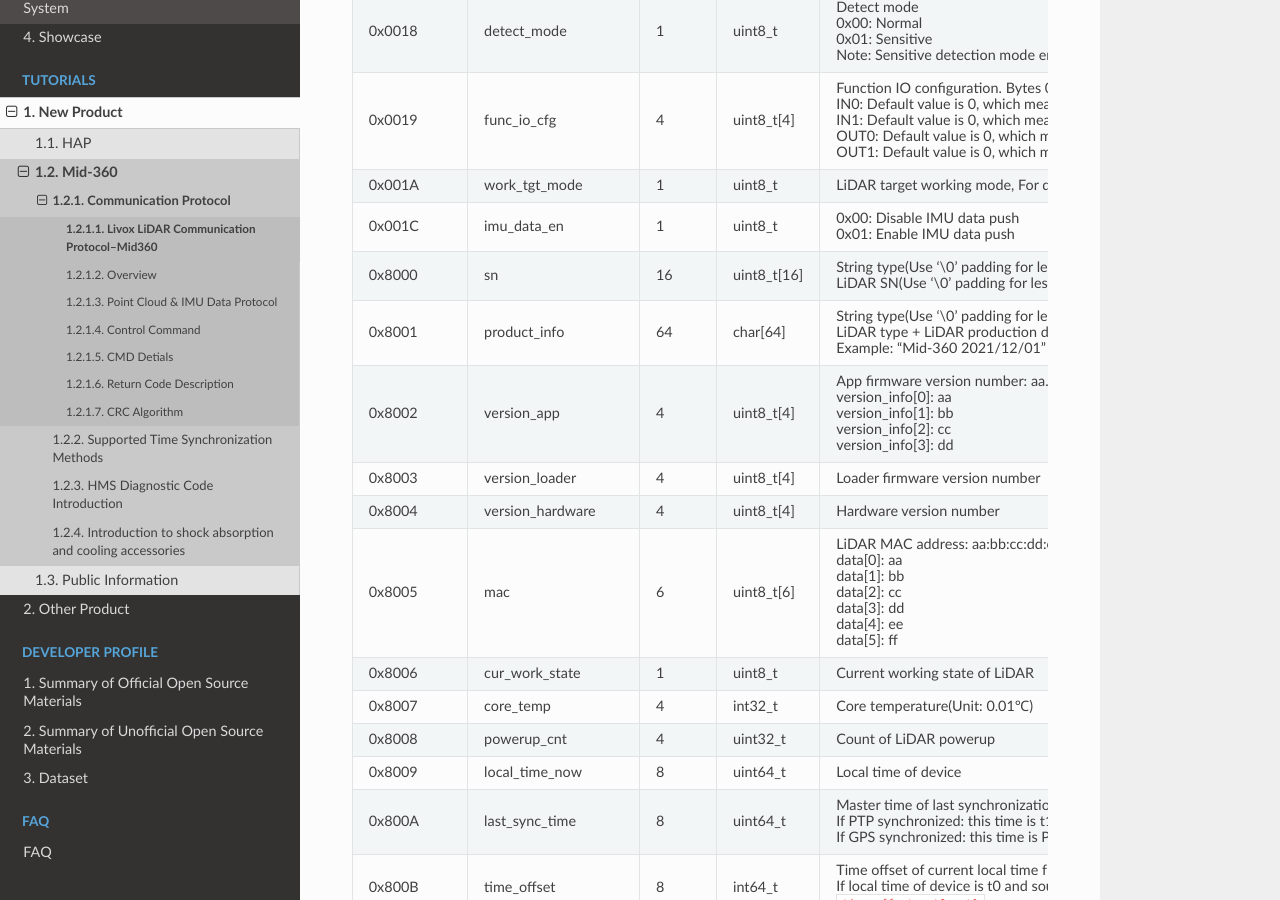
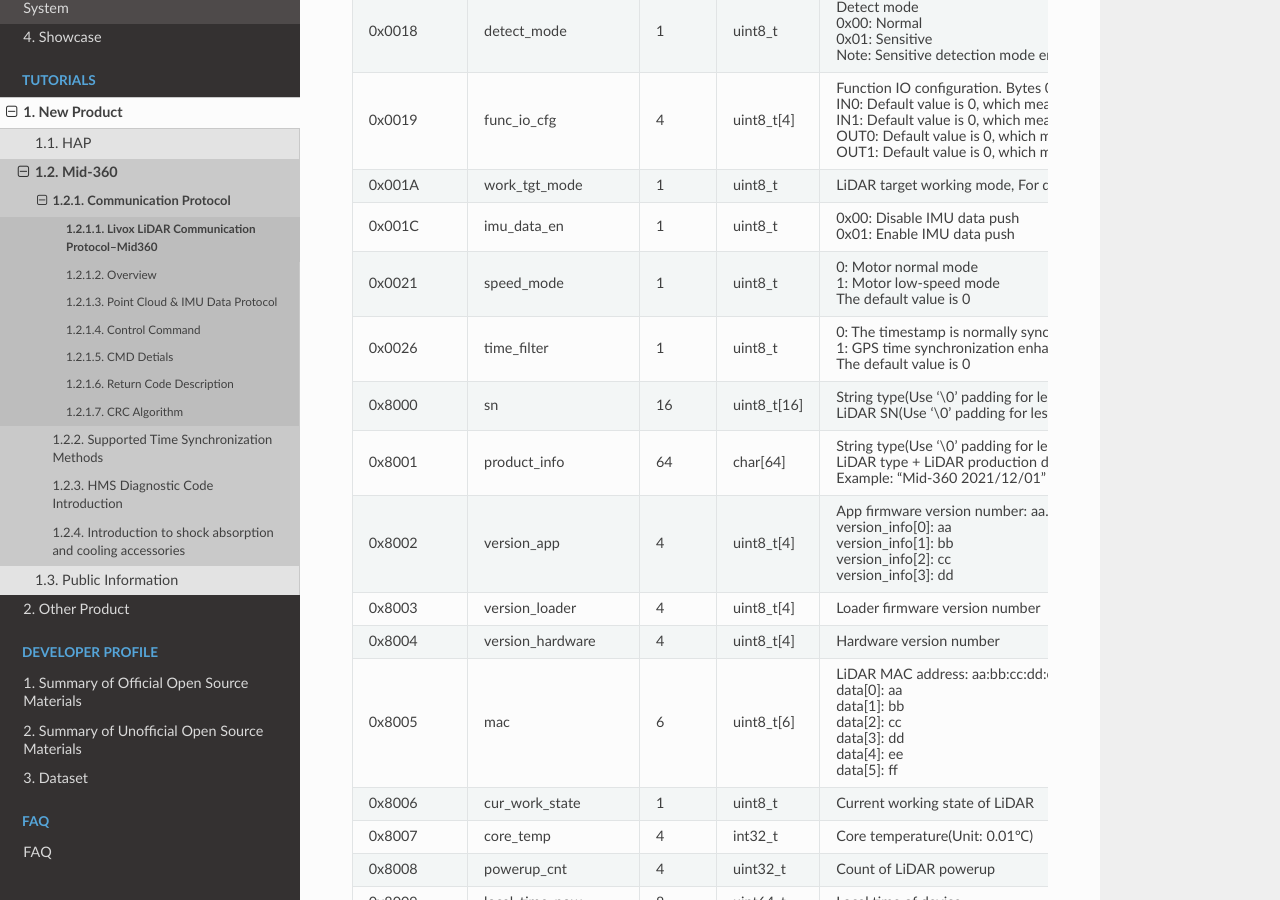
Before and after one commit to Livox-SDK/livox_wiki_en, a Sphinx documentation site: the page built from source/tutorials/new_product/mid360/livox_eth_protocol_mid360.md, in a window 1280 px wide and 900 px high, scrolled down 12985 px. Built offline with Sphinx 7.4.7 and the Read the Docs theme 3.1.0, drawn with Linux system fonts in a browser that asks for light colours; pages that are not in the unit, such as notebooks, are missing from menus.

Commit message:
SDK adds keys 0x0021 and 0x0026, and hms adds fault 0x0118

```diff
--- a/source/tutorials/new_product/mid360/hms_code_mid360.rst
+++ b/source/tutorials/new_product/mid360/hms_code_mid360.rst
@@ -56,6 +56,7 @@ abnormal ID         abnormal level     abnormal description
 0x0115              fatal              Environment temperature beyond the limit, the device has stopped working      Please check the environment temperature and losing heat measures
 0x0116              fatal              Abnormal external voltage                                                     Please check the external voltage
 0x0117              fatal              Abnormal lidar parameters                                                     Please try to restart the device to restore
+0x0118              fatal              Internal components of the device are damaged                                 The device is not working properly, please contact the maintenance personnel
 0x0201              warning            Scan module is heating                                                        Please wait for the scan module heating
 0x0210-0x0219       error              Scan module is abnormal, the system is trying to recover                      Please wait, if it lasts too long, please try restarting the device to restore
 0x0210-0x0219       fatal              Scan module is abnormal                                                       Please try to restart the device to restore
--- a/source/tutorials/new_product/mid360/livox_eth_protocol_mid360.md
+++ b/source/tutorials/new_product/mid360/livox_eth_protocol_mid360.md
@@ -370,6 +370,8 @@ Specific meanings to `key_value_list` are as follows:
 | 0x0019      | func_io_cfg           | 4      | uint8_t[4]  | Function IO configuration. Bytes 0-3 represent functions of IN0, NI1, OUT0, and OUT1 pins respectively, corresponding Mid-360 M12 pin numbers are 8, 10, 12, and 11.<br />IN0: Default value is 0, which means it is used to connect to PPS input, other values are invalid<br />IN1: Default value is 0, which means it is used to connect to GPS input, other values are invalid<br />OUT0: Default value is 0, which means no output (external pull-up resistor), a value of 1 means following the IN0 signal, a value of 2 means the safety zone function outputs 0, and other values are invalid.<br />OUT1: Default value is 0, which means no output (external pull-up resistor), a value of 1 means following the IN1 signal, a value of 2 means the safety zone function outputs 1, and other values are invalid | Yes                                                          |
 | 0x001A      | work_tgt_mode         | 1      | uint8_t     | LiDAR target working mode, For details, see[1.2 LiDAR Working Status](#1.2-LiDAR-Working-Status) | Yes                                                          |
 | 0x001C      | imu_data_en           | 1      | uint8_t     | 0x00: Disable IMU data push <br/>0x01: Enable IMU data push  | Yes                                                          |
+| 0x0021      | speed_mode            | 1      | uint8_t     | 0: Motor normal mode<br/>1: Motor low-speed mode<br/>The default value is 0             | Yes                                                          |
+| 0x0026      | time_filter           | 1      | uint8_t     | 0: The timestamp is normally synchronized; if the time rolls back, it will cause point cloud interruption<br/>1: GPS time synchronization enhances abnormal time filtering, and time rollback does not cause point cloud interruptions<br/>The default value is 0 | Yes        |
 | 0x8000      | sn                    | 16     | uint8_t[16] | String type(Use '\0' padding for less than 16 bits)<br/>LiDAR SN(Use '\0' padding for less than 16 bits) | No                                                           |
 | 0x8001      | product_info          | 64     | char[64]    | String type(Use '\0' padding for less than 32 bits)<br/>LiDAR type + LiDAR production date<br/>Example: "Mid-360 2021/12/01" | No                                                           |
 | 0x8002      | version_app           | 4      | uint8_t[4]  | App firmware version number: aa.bb.cc.dd<br/>version_info[0]: aa<br/>version_info[1]: bb<br/>version_info[2]: cc<br/>version_info[3]: dd | No                                                           |
```
